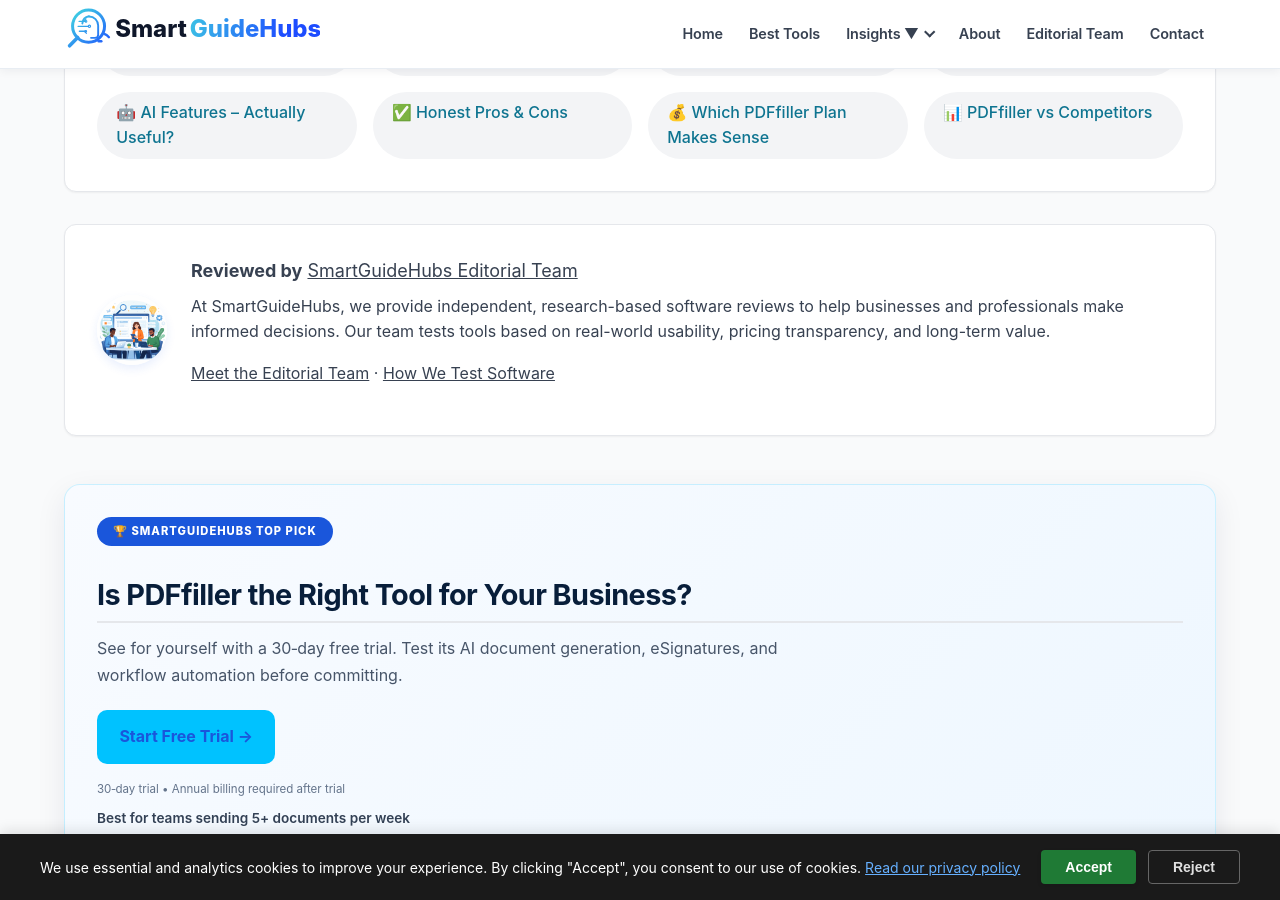
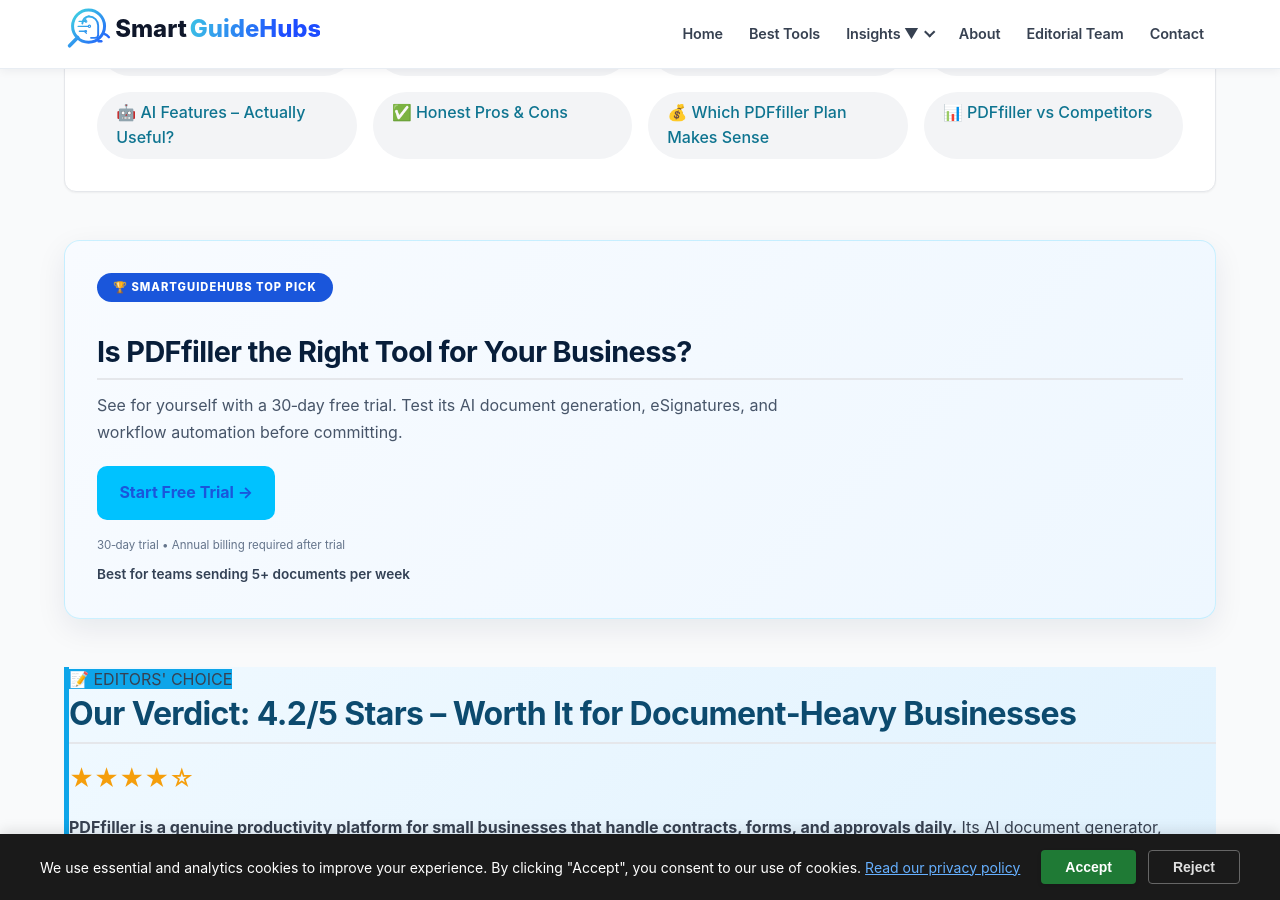
Before and after one commit to Yanniga01/gilliansperkin.github.io, a Jekyll site: the page built from _posts/2026-05-08-pdffiller-small-business-review.md, in a window 1280 px wide and 900 px high, scrolled down 629 px. Built offline with Jekyll 4.4.1, drawn with Linux system fonts in a browser that asks for light colours.

Commit message:
Remove author box from review post
Removed author box from the PDF filler review post.

```diff
--- a/_posts/2026-05-08-pdffiller-small-business-review.md
+++ b/_posts/2026-05-08-pdffiller-small-business-review.md
@@ -24,8 +24,6 @@
   link10="#final-verdict" label10="🏆 Final Verdict"
   link11="#faq" label11="❓ FAQ"
 %}
-
-{% include author-box.html %}
 
 <!-- Top Pick CTA -->
 <div class="sgh-cta">
```
